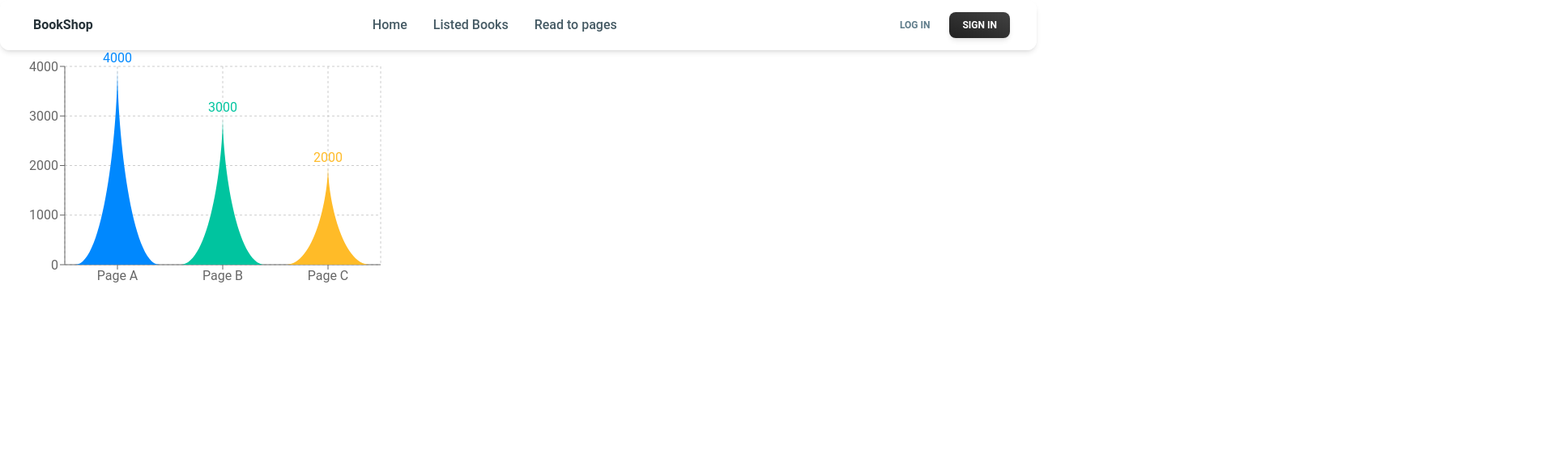
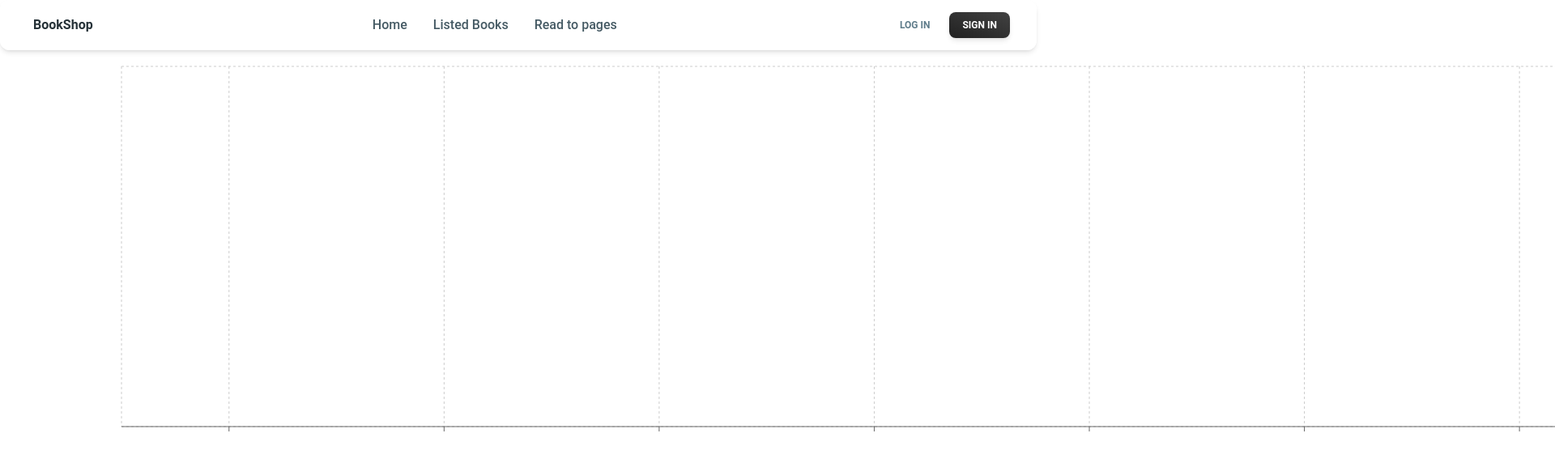
Before and after one commit to Anowervaiya/Assignment-08, a React (Vite) app: page /PagesToRead in a window 1280 px wide. Shown: the top 572 px of the page at 81% size, 1920 px wide, since content can reach past the window. Built offline with nearby package versions, Linux system fonts and the light colour scheme.

Commit message:
read to pages barchart added

```diff
--- a/src/pages/Details/Details.jsx
+++ b/src/pages/Details/Details.jsx
@@ -18,20 +18,22 @@ function Details() {
 
 
   const { bookId } = useParams();
-  const [details, setDetails] = useState({});
+  const [details, setDetails] = useState(false);
 
   useEffect(() => {
     const fnc = async () => {
+
       const res = await fetch('/bookData.json');
       const jsonData = await res.json();
+
 
       const singleData = jsonData.find(item => item.bookId == bookId);
 
       setDetails(singleData);
     };
     fnc();
-  }, [bookId]);
-  // console.log(details);
+  }, []);
+  if (!details) return ''
  const {
    bookName,
    author,
@@ -49,8 +51,7 @@ function Details() {
 
   // console.log(details);
 
-
-  // const [first, second] = tags;
+  const [first, second] = tags;
 
 
   const TABLE_ROWS = [
@@ -107,13 +108,12 @@ function Details() {
         <Typography color="black" className="mb-8 font-normal">
           <span className="text-xl font-bold">Review:</span> {review}
         </Typography>
-        {/* <Typography color="black" className="mb-8 font-normal space-x-2">
-         <div>
-          <span className="text-black font-bold">Tags : </span>{' '}
-          <span>#{first}</span> #<span>{second}</span> <span></span>
-        </div>
-        </Typography> */}
-
+        <Typography color="black" className="mb-8 font-normal space-x-2">
+          <div>
+            <span className="text-black font-bold">Tags : </span>{' '}
+            <span>#{first}</span> #<span>{second}</span>
+          </div>
+        </Typography>
 
         <hr />
 
--- a/src/pages/PagesToRead/PagesToRead.jsx
+++ b/src/pages/PagesToRead/PagesToRead.jsx
@@ -1,29 +1,15 @@
 import React from 'react';
 import { BarChart, Bar, Cell, XAxis, YAxis, CartesianGrid } from 'recharts';
 
+import {
+  getLocalStorage,
+} from '../../LocalStorage/setLocalStorage';
+
 const colors = ['#0088FE', '#00C49F', '#FFBB28', '#FF8042', 'red', 'pink'];
 
-const data = [
-  {
-    name: 'Page A',
-    uv: 4000,
-    pv: 2400,
-    amt: 2400,
-  },
-  {
-    name: 'Page B',
-    uv: 3000,
-    pv: 1398,
-    amt: 2210,
-  },
-  {
-    name: 'Page C',
-    uv: 2000,
-    pv: 9800,
-    amt: 2290,
-  },
 
-];
+
+
 
 const getPath = (x, y, width, height) => {
   return `M${x},${y + height}C${x + width / 3},${y + height} ${x + width / 2},${y + height / 3}
@@ -35,14 +21,89 @@ const getPath = (x, y, width, height) => {
 const TriangleBar = (props) => {
   const { fill, x, y, width, height } = props;
 
+
+
   return <path d={getPath(x, y, width, height)} stroke="none" fill={fill} />;
 };
 
 function PagesToRead() {
+
+  const LocalStorageValue = getLocalStorage()
+
+
+  const filteredBookName = LocalStorageValue.map(item => item.bookName);
+
+  const filterBookPages= LocalStorageValue.map(item=>item.totalPages)
+
+
+
+  const [bookPages1, bookPages2, bookPages3, bookPages4, bookPages5, bookPages6, bookPages7, bookPages8, bookPages9] = filterBookPages;
+
+  const [book1, book2, book3, book4, book5, book6, book7, book8, book9] = filteredBookName;
+
+
+
+  const data = [
+    {
+      name: book1,
+      uv: bookPages1,
+      pv: 2400,
+      amt: 2400,
+    },
+    book2 && {
+      name: book2,
+      uv: bookPages2,
+      pv: 1398,
+      amt: 2210,
+    },
+    book3 && {
+      name: book3,
+      uv: bookPages3,
+      pv: 9800,
+      amt: 2290,
+    },
+    book4 && {
+      name: book4,
+      uv: bookPages4,
+      pv: 2400,
+      amt: 2400,
+    },
+    book5 && {
+      name: book5,
+      uv: bookPages5,
+      pv: 1398,
+      amt: 2210,
+    },
+    book6 && {
+      name: book6,
+      uv: bookPages6,
+      pv: 9800,
+      amt: 2290,
+    },
+    book7 && {
+      name: book7,
+      uv: bookPages7,
+      pv: 2400,
+      amt: 2400,
+    },
+    book8 && {
+      name: book8,
+      uv: bookPages8,
+      pv: 1398,
+      amt: 2210,
+    },
+    book9 && {
+      name: book9,
+      uv: bookPages9,
+      pv: 9800,
+      amt: 2290,
+    },
+  ];
   return (
+    <div className='container mx-auto'>
       <BarChart
-      width={500}
-      height={300}
+        width={2500}
+        height={500}
         data={data}
         margin={{
           top: 20,
@@ -54,13 +115,19 @@ function PagesToRead() {
         <CartesianGrid strokeDasharray="3 3" />
         <XAxis dataKey="name" />
         <YAxis />
-      <Bar dataKey="uv" fill="#8884d8" shape={<TriangleBar />} label={{ position: 'top' }}>
+        <Bar
+          dataKey="uv"
+          fill="#8884d8"
+          shape={<TriangleBar />}
+          label={{ position: 'top' }}
+        >
           {data.map((entry, index) => (
             <Cell key={`cell-${index}`} fill={colors[index % 20]} />
           ))}
         </Bar>
       </BarChart>
-  )
+    </div>
+  );
 }
 
 export default PagesToRead
```
Also changed, not shown: src/components/SingleBook.jsx (line endings or trailing spaces). Lines whose indentation alone changed are shown as unchanged.
